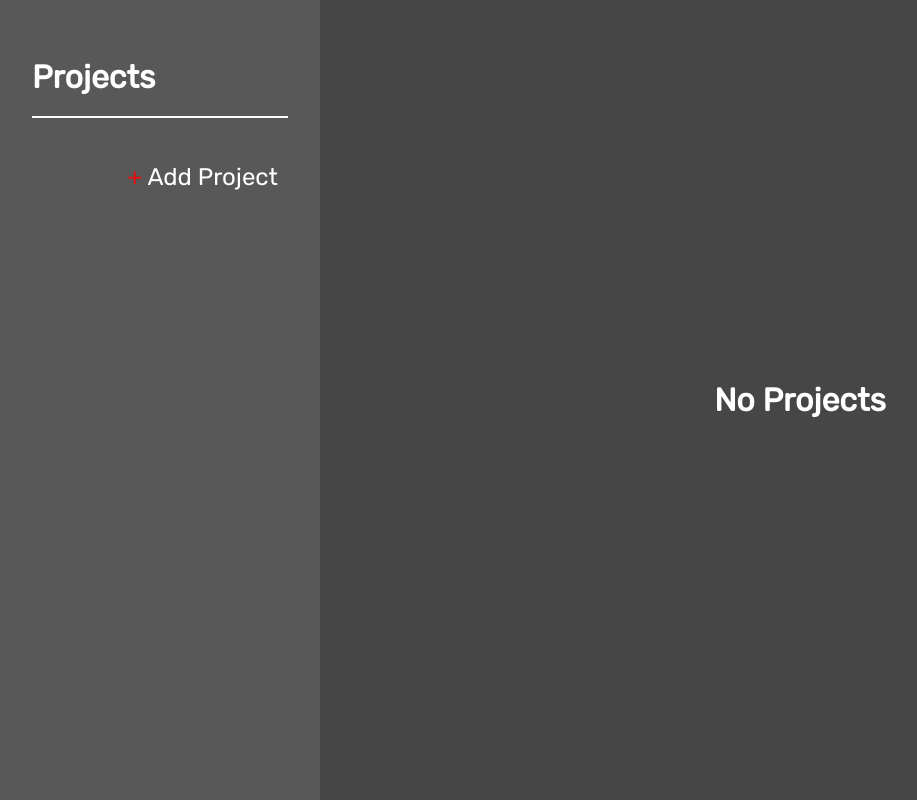
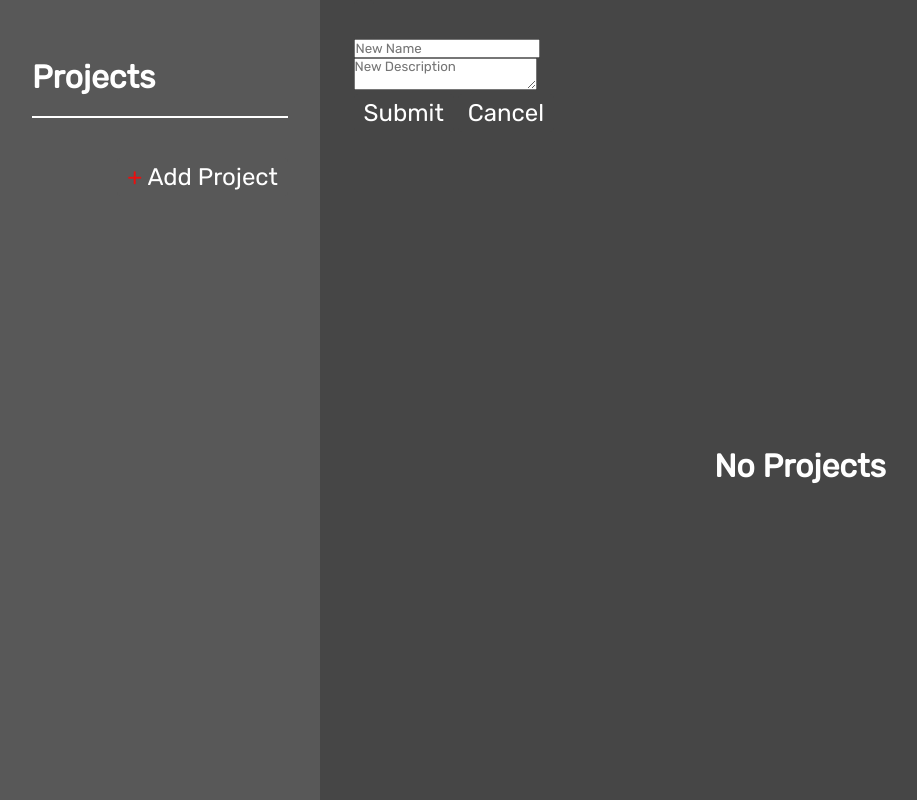
Before and after one commit to Oraiyon/to-do-list, a website built with webpack: page src/template.html in a window 1280 px wide. Shown: the whole page, without its empty margins (0-917 px from the left). Built offline with nearby package versions, Linux system fonts and the light colour scheme.

Commit message:
created .editProject form and .editPen button

```diff
--- a/src/template.html
+++ b/src/template.html
@@ -19,8 +19,27 @@
         </div>
         <div class="main">
             <div class="inside">
-                <div class="projectName"></div>
+                <div class="topHeader">
+                    <div class="projectName"></div>
+                    <button class="editPen">
+                        <svg xmlns="http://www.w3.org/2000/svg" viewBox="0 0 24 24"><title>pencil</title><path d="M20.71,7.04C21.1,6.65 21.1,6 20.71,5.63L18.37,3.29C18,2.9 17.35,2.9 16.96,3.29L15.12,5.12L18.87,8.87M3,17.25V21H6.75L17.81,9.93L14.06,6.18L3,17.25Z" /></svg>
+                    </button>
+                </div>
                 <div class="projectDescription"></div>
+                <form class="editProject" action="" method="">
+                    <div class="edits">
+                        <div class="editTitle">
+                            <input type="text" id="newName" name="projectName" placeholder="New Name" required maxlength="20">
+                        </div>
+                        <div class="editDescription">
+                            <textarea id="newDescription" name="projectDescription" placeholder="New Description" rows="2" required></textarea>
+                        </div>
+                    </div>
+                    <div class="confirmEdits">
+                        <button class="submitEdit" type="submit">Submit</button>
+                        <button class="cancelEdit">Cancel</button>
+                    </div>
+                </form>
                 <div class="tasks"></div>
                 <button class="addTask">+ Add Task</button>
                 <form class="taskForm" action="" method="">
@@ -29,7 +48,7 @@
                         <input type="date" name="dueDate" id="dueDate" required>
                     </div>
                     <div class="taskButtons">
-                        <button class="submitTask" type="submit">Add Task</button>
+                        <button class="submitTask" type="submit">Submit</button>
                         <button class="cancelTask" >Cancel</button>
                     </div>
                 </form>
@@ -44,7 +63,7 @@
             <textarea id="modalDescription" name="projectDescription" placeholder="Project Description" rows="2" required></textarea>
         </div>
         <div class="modalButtons">
-            <button class="modalAdd" type="submit">Add Project</button>
+            <button class="modalAdd" type="submit">Submit</button>
             <button class="modalCancel">Cancel</button>
         </div>
     </form>
```
